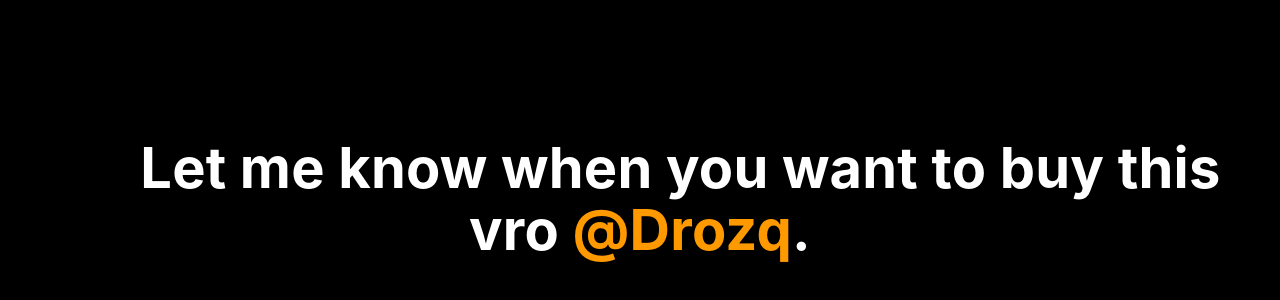
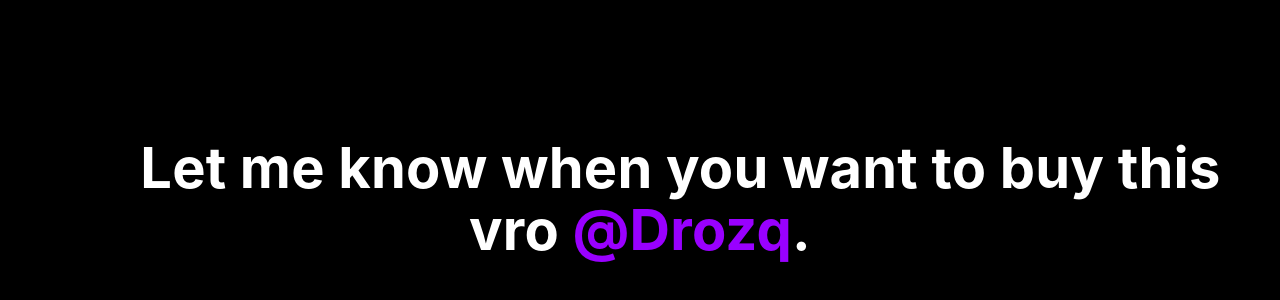
Before and after one commit to iDroza/josephcenteno.com, a plain HTML site: page index.html in a window 1280 px wide. Shown: the part 232-532 px from the top of the page. Drawn offline with Linux system fonts and the light colour scheme.

Commit message:
Update index.html
purp at

```diff
--- a/index.html
+++ b/index.html
@@ -7,7 +7,7 @@
   <meta name="description" content="Domain billboard message." />
   <style>
     :root {
-      --accent: #FF9900;
+      --accent: #9900FF;
       --white: #FFFFFF;
       --bg: #000000;
     }
```
